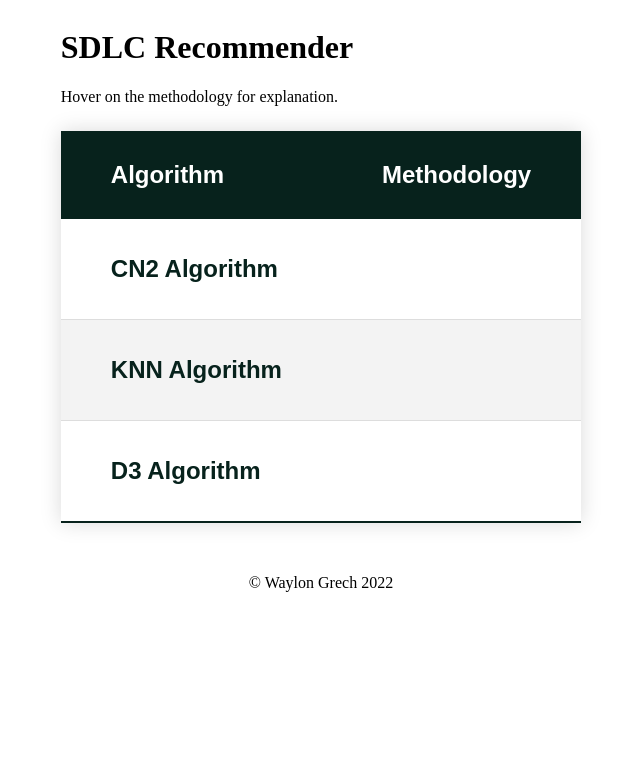
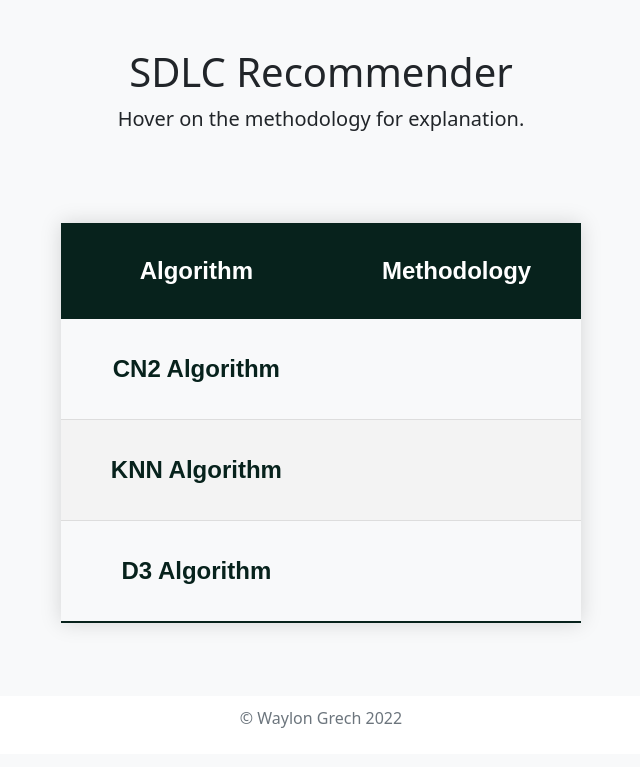
Before and after one commit to wgrech98/SDLC-Recommender, a Flask app: template templates/result.html in a window 1280 px wide. Shown: the top 767 px of the page, without its empty margins (319-959 px from the left). Run offline with Flask 2, Linux system fonts and the light colour scheme; the template is opened without the code that fills it, so the values that code supplies are empty; some libraries are stand-ins or nearby versions.

Commit message:
fixed results page font and table positioning

```diff
--- a/templates/result.html
+++ b/templates/result.html
@@ -6,7 +6,7 @@
     <meta name="description" content="">
     <title>SDLC Recommender</title>
     <!-- Bootstrap core CSS -->
-    <link href="https://cdn.jsdelivr.net/npm/bootstrap@5.1.3/dist/css/bootstrap.min.css" rel="style sheet" integrity="sha384-1BmE4kWBq78iYhFldvKuhfTAU6auU8tT94WrHftjDbrCEXSU1oBoqyl2QvZ6jIW3" crossorigin="anonymous">
+    <link href="https://cdn.jsdelivr.net/npm/bootstrap@5.1.3/dist/css/bootstrap.min.css" rel="stylesheet" integrity="sha384-1BmE4kWBq78iYhFldvKuhfTAU6auU8tT94WrHftjDbrCEXSU1oBoqyl2QvZ6jIW3" crossorigin="anonymous">
     <link rel="stylesheet" href="../static/result_index.css">
     <script src="https://kit.fontawesome.com/468d5683b7.js" crossorigin="anonymous"></script>
   </head>
@@ -17,17 +17,17 @@
             <h1>SDLC Recommender</h1>
             <p class="lead">Hover on the methodology for explanation.</p>
         </div>
-        <table class="styled-table">
+        <table class="styled-table mx-auto">
             <thead>
                 <tr>
-                    <th>Algorithm</th>
-                    <th>Methodology</th>
+                    <th class="text-center">Algorithm</th>
+                    <th class="text-center">Methodology</th>
                 </tr>
             </thead>
             <tbody>
                 <tr class="active-row">
-                    <td>CN2 Algorithm</td>
-                    <td>
+                    <td class="text-center">CN2 Algorithm</td>
+                    <td class="text-center">
                         <div class="popover__wrapper">
                             <a href="#">
                             <b class="popover__title" id = "result_cn2">{{ result10 }}</b>
@@ -37,8 +37,8 @@
                     </td>
                 </tr>
                 <tr class="active-row">
-                    <td>KNN Algorithm</td>
-                    <td>
+                    <td class="text-center">KNN Algorithm</td>
+                    <td class="text-center">
                         <div class="popover__wrapper">
                             <a href="#">
                             <b class="popover__title" id = "result_knn">{{ result20 }}</b>
@@ -48,8 +48,8 @@
                     </td>
                 </tr>
                 <tr class="active-row">
-                    <td>D3 Algorithm</td>
-                    <td>
+                    <td class="text-center">D3 Algorithm</td>
+                    <td class="text-center">
                         <div class="popover__wrapper">
                             <a href="#">
                             <b class="popover__title" id = "result_d3">{{ result30 }}</b>
@@ -65,7 +65,7 @@
     </main>
     </div>
 
-    <footer class="mt-5 text-muted text-center text-small">
+    <footer class="mt-5 text-muted text-center text-small w-100">
         <p class="mb-1">&copy; Waylon Grech 2022</p>
         </ul>
     </footer>
```
